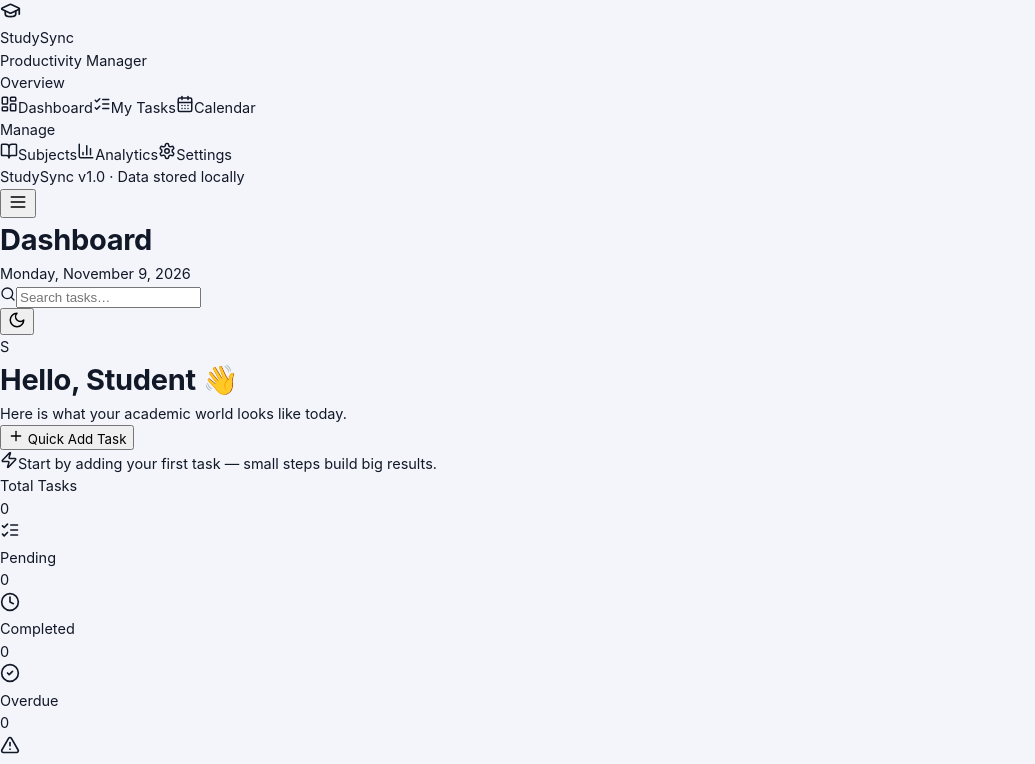
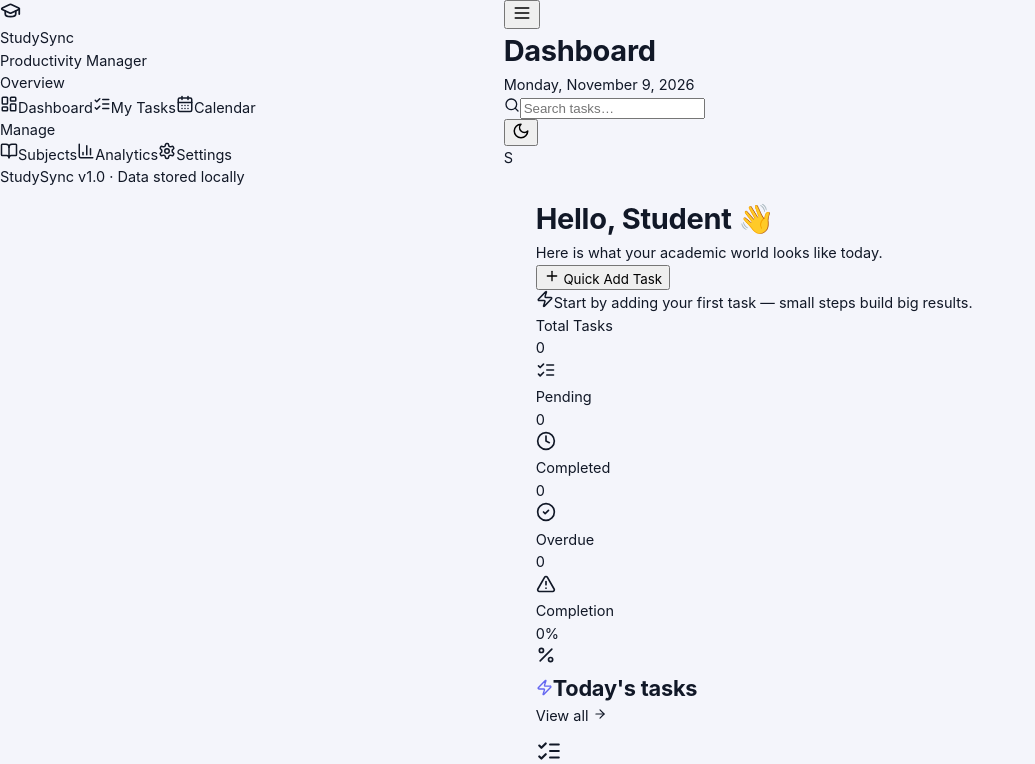
Before and after one commit to ShivanshDahiya5/StudySync-Student-Productivity, a React (Vite) app: page / in a window 1280 px wide. Shown: the top 764 px of the page, without its empty margins (0-1035 px from the left). Built offline with nearby package versions, Linux system fonts and the light colour scheme.

Commit message:
Add scrollbar styles and app shell layout in index.css

```diff
--- a/src/index.css
+++ b/src/index.css
@@ -109,3 +109,42 @@ button { font-family: inherit; }
   background: var(--primary);
   color: #fff;
 }
+
+/* Scrollbars */
+* {
+  scrollbar-width: thin;
+  scrollbar-color: var(--border-strong) transparent;
+}
+*::-webkit-scrollbar { width: 8px; height: 8px; }
+*::-webkit-scrollbar-thumb {
+  background: var(--border-strong);
+  border-radius: 999px;
+}
+
+/* ---------- App shell ---------- */
+.app-shell {
+  display: flex;
+  min-height: 100vh;
+}
+
+.app-main {
+  flex: 1;
+  min-width: 0;
+  display: flex;
+  flex-direction: column;
+  margin-left: var(--sidebar-width);
+}
+
+.app-content {
+  flex: 1;
+  padding: 28px 32px 48px;
+  max-width: 1360px;
+  width: 100%;
+  margin: 0 auto;
+  animation: pageIn 0.3s ease;
+}
+
+@keyframes pageIn {
+  from { opacity: 0; transform: translateY(6px); }
+  to { opacity: 1; transform: translateY(0); }
+}
```
